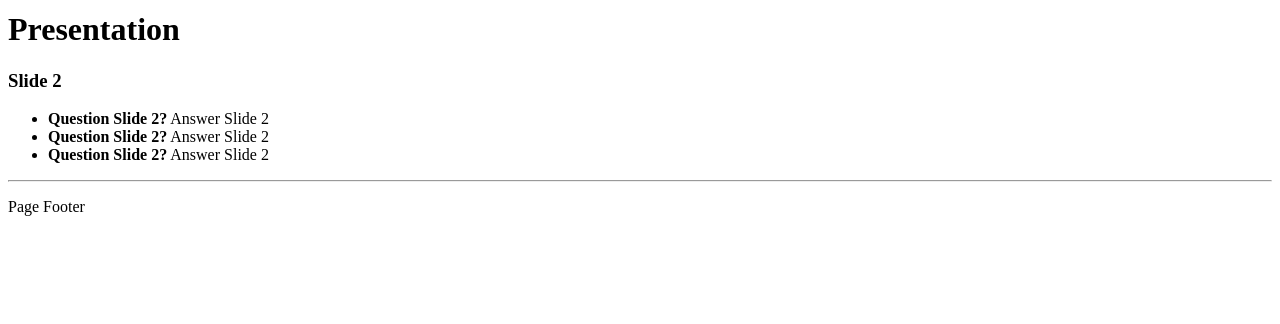
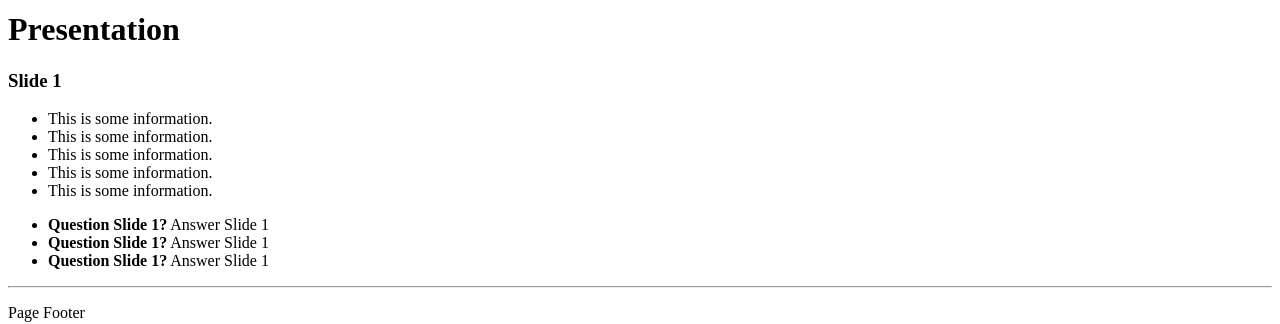
Before and after one commit to bdfries/presentation, a React (Create React App) app: page /presentation/1 in a window 1280 px wide. Shown: the part 131-455 px from the top of the page. Built offline with nearby package versions, Linux system fonts and the light colour scheme; no server answers.

Commit message:
Adding Points to Presentation

```diff
--- a/src/pages/PresentationPage.tsx
+++ b/src/pages/PresentationPage.tsx
@@ -8,7 +8,7 @@ import testPresentation from './presentations/testPresentation';
 import { RootState } from '../redux/rootReducer';
 
 const PresentationPage = (): JSX.Element => {
-    const [ slideNumber, setSlideNumber ] = useState(1);
+    const [ slideNumber, setSlideNumber ] = useState(0);
     const { mainSocket } = useSelector((state: RootState) => state.socket);
 
     useEffect(() => {
@@ -32,6 +32,12 @@ const PresentationPage = (): JSX.Element => {
             <h1>Presentation</h1>
             <h3>{currentSlide.title}</h3>
             <ul>
+                {currentSlide.points.map(
+                    (point, index) =>
+                    <li key={index}>{point}</li>
+                )}
+            </ul>
+            <ul>
                 {currentSlide.questions.map(
                     (question, index) =>
                     <li key={index}><b>{question.title}?</b> {question.answer}</li>
--- a/src/pages/presentations/testPresentation.ts
+++ b/src/pages/presentations/testPresentation.ts
@@ -3,6 +3,13 @@ const testPresentation = {
         {
             id: 0,
             title: 'Slide 1',
+            points: [
+                'This is some information.',
+                'This is some information.',
+                'This is some information.',
+                'This is some information.',
+                'This is some information.',
+            ],
             questions: [
                 {
                     title: 'Question Slide 1',
@@ -21,6 +28,11 @@ const testPresentation = {
         {
             id: 1,
             title: 'Slide 2',
+            points: [
+                'This is some information.',
+                'This is some information.',
+                'This is some information.',
+            ],
             questions: [
                 {
                     title: 'Question Slide 2',
@@ -39,6 +51,12 @@ const testPresentation = {
         {
             id: 2,
             title: 'Slide 3',
+            points: [
+                'This is some information.',
+                'This is some information.',
+                'This is some information.',
+                'This is some information.',
+            ],
             questions: [
                 {
                     title: 'Question Slide 3',
```
